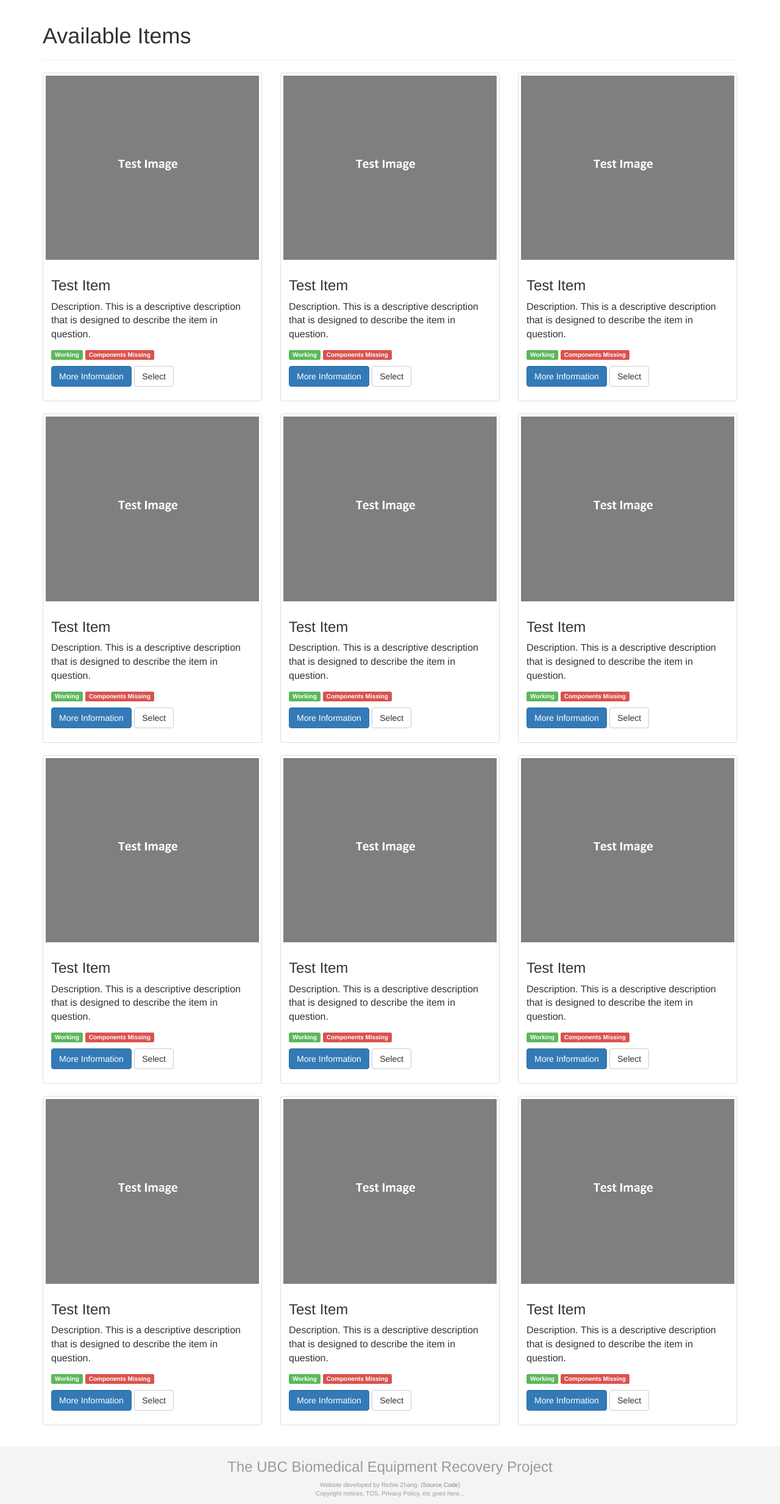
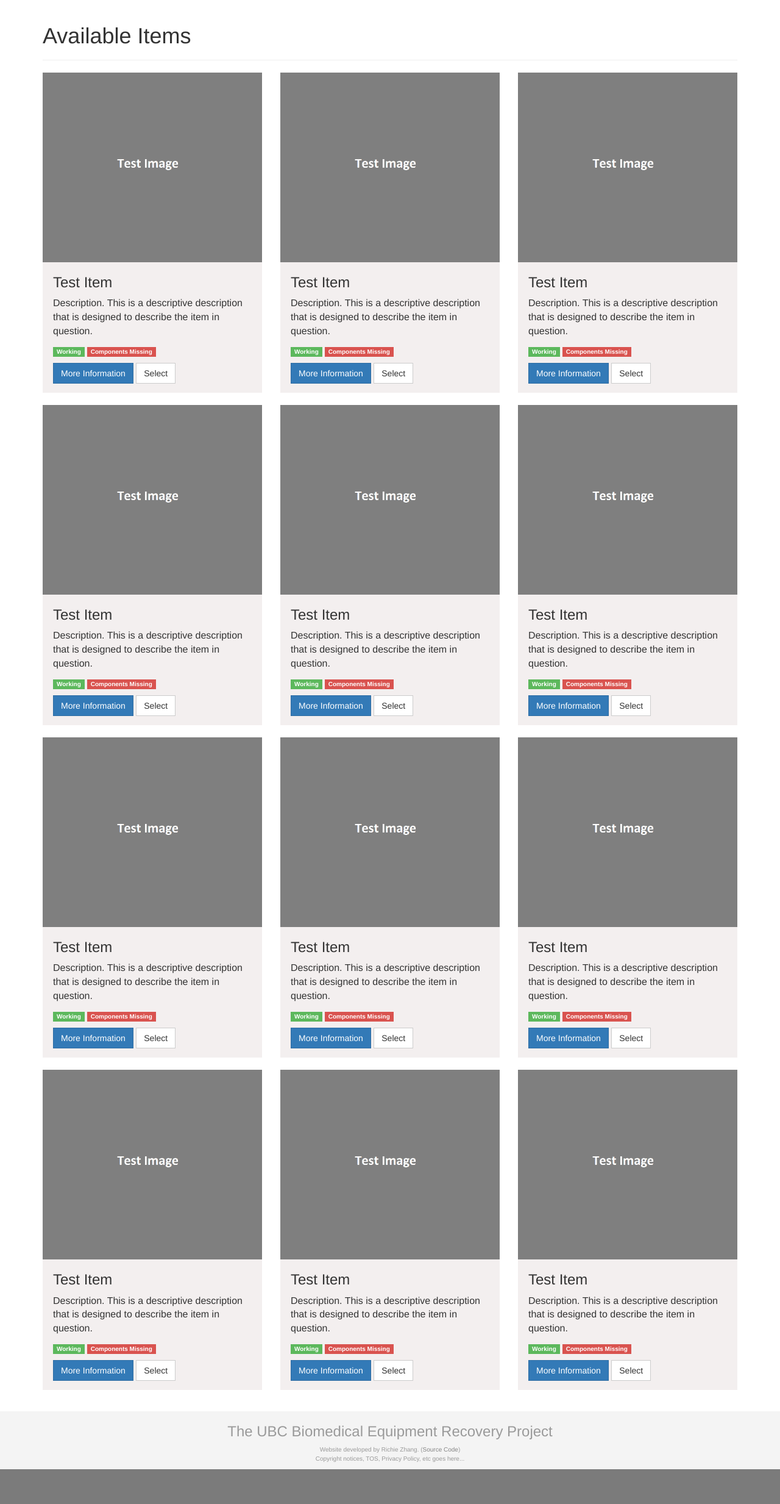
Before and after one commit to FractionalFunction/UBC-Biomedical-Equipment-Recovery, a PHP site: page /itemlist.php in a window 1280 px wide. Shown: the part 51-2517 px from the top of the page at 61% size. After the commit the page ends 2460 px from the top, so only its background shows below. Run offline with PHP 8.4, Linux system fonts and the light colour scheme; data that the repository does not hold is empty; some libraries are stand-ins or nearby versions.

Commit message:
Update Item Thumbnail design, update title text

```diff
--- a/Website/css/style.css
+++ b/Website/css/style.css
@@ -74,8 +74,19 @@
 	font-size: 17px !important;
 }
 
-.item-thumbnail {
-
+.item-thumbnail .thumbnail {
+	background-color: #f3efef;
+	padding: 0;
+	border: none;
+}
+.item-thumbnail .thumbnail .caption {
+	padding-top: 0;
+	padding-bottom: 5px;
+	padding-left: 17px;
+	padding-right: 17px;
+}
+.item-thumbnail * {
+	border-radius: 0;
 }
 .item-status {
 	margin-bottom: 10px;
--- a/Website/itemlist.php
+++ b/Website/itemlist.php
@@ -9,7 +9,7 @@
 
     <script src="js/subpage.js"></script>
 
-    <title>Contact Us</title>
+    <title>Item List</title>
 </head>
 <body>
     <?php include_once 'php/html-fragments/navbar.php' ?>
```
